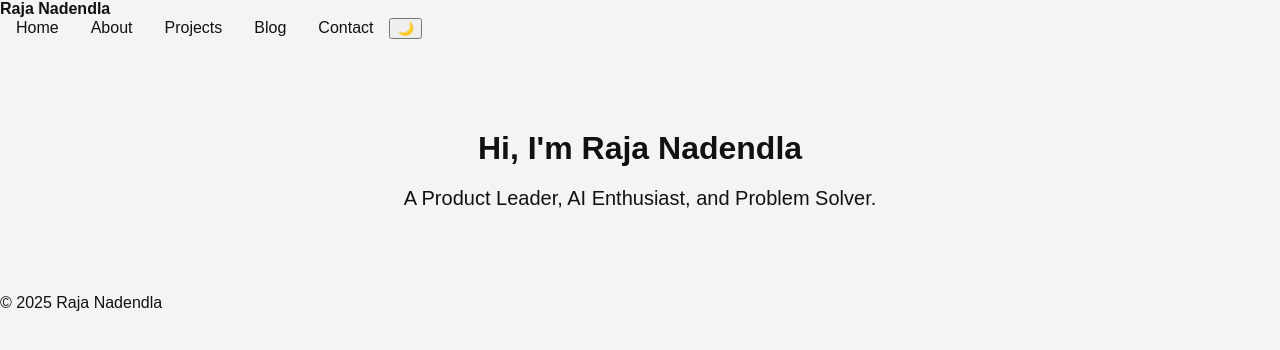
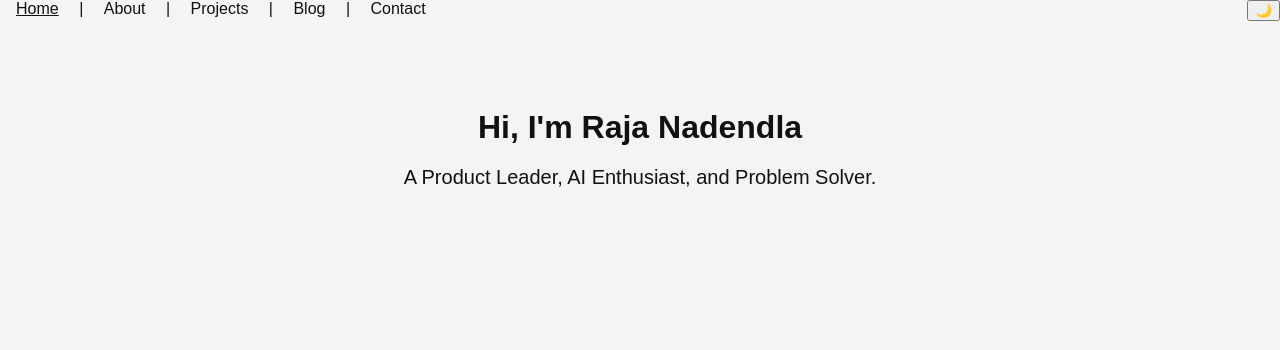
Before and after one commit to RajaNadendla/Portfolio, a Next.js app: page / in a window 1280 px wide. Shown: the top 350 px of the page. Built offline with nearby package versions, Linux system fonts and the light colour scheme.

Commit message:
Update Layout.js

```diff
--- a/components/Layout.js
+++ b/components/Layout.js
@@ -1,30 +1,28 @@
+import Head from 'next/head';
 import Link from 'next/link';
-import Head from 'next/head';
 import { useState, useEffect } from 'react';
 
 export default function Layout({ children }) {
-  const [darkMode, setDarkMode] = useState(false);
-  useEffect(() => { document.documentElement.classList.toggle('dark', darkMode); }, [darkMode]);
+  const [dark, setDark] = useState(false);
+  useEffect(() => {
+    document.body.className = dark ? 'dark' : '';
+  }, [dark]);
 
   return (
-    <div className="min-h-screen font-sans bg-white dark:bg-gray-900 dark:text-white">
+    <div>
       <Head>
         <title>Raja Nadendla</title>
-        <meta name="description" content="Portfolio of Raja Nadendla - Search PM, AI Enthusiast" />
+        <meta name="description" content="Portfolio of Raja Nadendla - AI & Search Product Manager" />
       </Head>
-      <nav className="p-4 bg-gray-100 dark:bg-gray-800 flex justify-between">
-        <div><strong>Raja Nadendla</strong></div>
-        <div className="space-x-4">
-          <Link href="/">Home</Link>
-          <Link href="/about">About</Link>
-          <Link href="/projects">Projects</Link>
-          <Link href="/blog">Blog</Link>
-          <Link href="/contact">Contact</Link>
-          <button onClick={() => setDarkMode(!darkMode)}>{darkMode ? '☀️' : '🌙'}</button>
-        </div>
+      <nav>
+        <Link href="/">Home</Link>{' | '}
+        <Link href="/about">About</Link>{' | '}
+        <Link href="/projects">Projects</Link>{' | '}
+        <Link href="/blog">Blog</Link>{' | '}
+        <Link href="/contact">Contact</Link>
+        <button onClick={() => setDark(!dark)} style={{ float: 'right' }}>{dark ? '☀️' : '🌙'}</button>
       </nav>
-      <main className="p-8">{children}</main>
-      <footer className="text-center py-4 text-sm text-gray-600 dark:text-gray-400">© {new Date().getFullYear()} Raja Nadendla</footer>
+      <main>{children}</main>
     </div>
   );
 }
```
